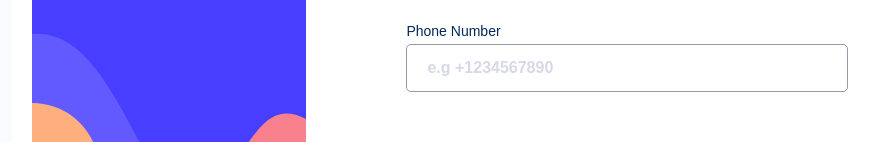
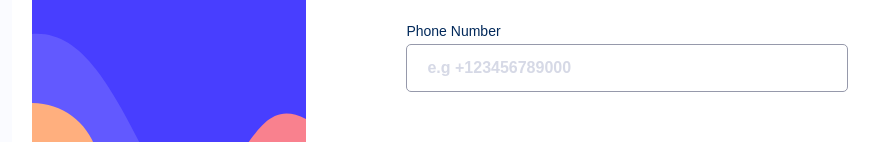
Before and after one commit to dwzm0/multistep-form, a React (Create React App) app: page / in a window 1280 px wide. Shown: the part 426-568 px from the top of the page, without its empty margins (160-1039 px from the left). Built offline with nearby package versions, Linux system fonts and the light colour scheme.

Commit message:
form validation added

```diff
--- a/package.json
+++ b/package.json
@@ -3,6 +3,7 @@
   "version": "0.1.0",
   "private": true,
   "dependencies": {
+    "@hookform/resolvers": "^3.1.1",
     "@testing-library/jest-dom": "^5.16.5",
     "@testing-library/react": "^13.4.0",
     "@testing-library/user-event": "^13.5.0",
@@ -16,7 +17,8 @@
     "react-router-dom": "^6.12.1",
     "react-scripts": "5.0.1",
     "styled-components": "^6.0.0-rc.3",
-    "web-vitals": "^2.1.4"
+    "web-vitals": "^2.1.4",
+    "yup": "^1.2.0"
   },
   "scripts": {
     "start": "react-scripts start",
--- a/src/components/Addons/Addons.tsx
+++ b/src/components/Addons/Addons.tsx
@@ -3,7 +3,6 @@
 import React, { useEffect } from 'react'
 import { FormWrapper, MainContainer, Text, Heading, StyledSection, TextWrapper, Footer, ForwardButton, BackButton } from '../../globalStyle'
 import { AddonTextWrapper, AddonLable, CheckMark, AddonPriceText, AddonsForm, AddonContainer, AddonSubheading, AddonText, CheckMarkInput } from './Addons.elements'
-
 import { useForm } from 'react-hook-form'
 import { useNavigate, Link } from 'react-router-dom'
 import { useAppState } from '../../state'
--- a/src/components/Contact/Contact.tsx
+++ b/src/components/Contact/Contact.tsx
@@ -59,7 +59,13 @@ const Contact = ({ redBorder }: Props): JSX.Element => {
                     <ContactInput
                     redBorder={((errors?.email) != null)}
                     placeholder='e.g stephenking@lorem.com'
-                    {...register('email', { required: 'Email is required' })} type="email"/>
+                    {...register('email', {
+                      required: 'Email is required',
+                      pattern: {
+                        value: /^[A-Z0-9._%+-]+@[A-Z0-9.-]+\.[A-Z]{2,}$/i,
+                        message: 'Invalid email address'
+                      }
+                    })} type="email"/>
 
                     <LabelContainer>
                       <ContactFormLabel >Phone Number</ContactFormLabel>
@@ -67,8 +73,14 @@ const Contact = ({ redBorder }: Props): JSX.Element => {
                     </LabelContainer>
                     <ContactInput
                     redBorder={((errors?.number) != null)}
-                    placeholder='e.g +1234567890'
-                    {...register('number', { required: 'Number is required' })}/>
+                    placeholder='e.g +123456789000'
+                    {...register('number', {
+                      required: 'Number is required',
+                      pattern: {
+                        value: /^\+?([0-9]{3})\)?[-. ]?([0-9]{5})[-. ]?([0-9]{4})$/,
+                        message: 'Invalid number format'
+                      }
+                    })}/>
                   </FormWrapper>
 
                     <Footer>
--- a/src/components/Plan/Plan.tsx
+++ b/src/components/Plan/Plan.tsx
@@ -4,10 +4,13 @@
 import React, { useState, useEffect } from 'react'
 import { MainContainer, SubHeading, Heading, Text, StyledSection, TextWrapper, Footer, ForwardButton, BackButton, FormWrapper } from '../../globalStyle'
 import { TogglerText, ExtraText, PlanFormContainer, PlanInput, PlanForm, PlanLable, LogoContainer, Logo, PlanTextWrapper, PriceText, YearPlanTogglerContainer, YearPlanTogglerLabel, YearPlanTogglerInput, YearPlanTogglerSpan } from './Plan.elements'
+import { useForm } from 'react-hook-form'
+import { yupResolver } from '@hookform/resolvers/yup'
 
-import { useForm } from 'react-hook-form'
 import { useNavigate, Link } from 'react-router-dom'
 import { useAppState } from '../../state'
+
+import { string, object } from 'yup'
 
 interface FormSecondPropsInt {
   arcadeLogo: string
@@ -43,10 +46,14 @@ interface FormSecondPropsInt {
   togglerYear: string
 }
 
+const schema = object().shape({
+  plan_option: string().required()
+})
+
 const Plan = ({ togglerMonth, togglerYear, headerText, subText, darkText, arcadeLogo, advancedLogo, proLogo, plans }: FormSecondPropsInt): JSX.Element => {
   const [state, setState] = useAppState()
   const [yearPlan, setYearPlan] = useState(false)
-  const { handleSubmit, register, setValue } = useForm({ defaultValues: state })
+  const { handleSubmit, register, setValue } = useForm({ defaultValues: state, resolver: yupResolver(schema) })
   const navigate = useNavigate()
 
   useEffect(() => {
--- a/src/components/SideBar/SideBarProps.tsx
+++ b/src/components/SideBar/SideBarProps.tsx
@@ -1,6 +1,4 @@
 const sideBarProps = {
-  darkText: false,
-  stepToggler: false,
   firstStepText: 'YOUR INFO',
   secondStepText: 'SELECT PLAN',
   thirdStepText: 'ADD-ONS',
```
Also changed, not shown: 1 other file (tests, documents, lock files or other folders).
